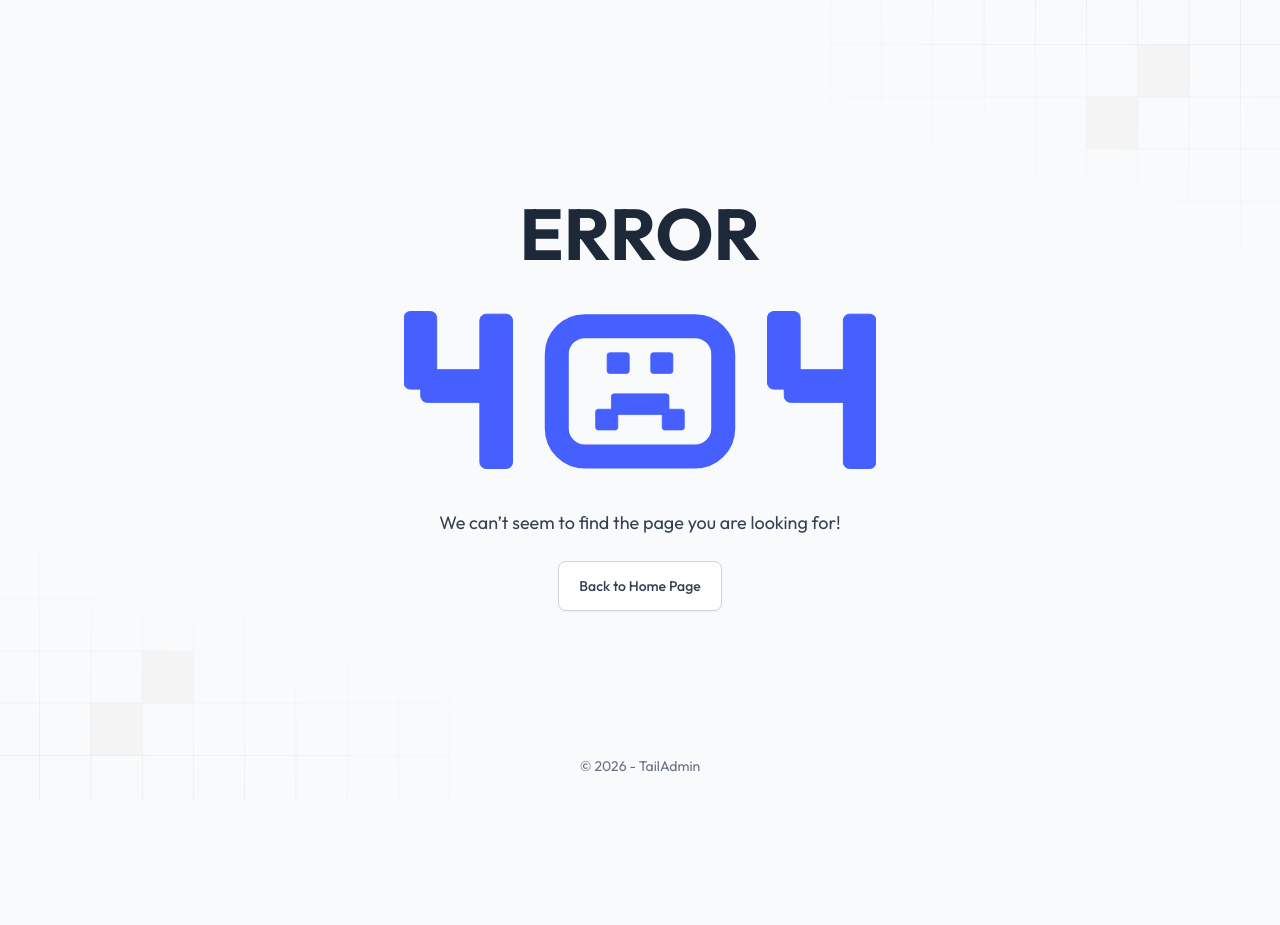
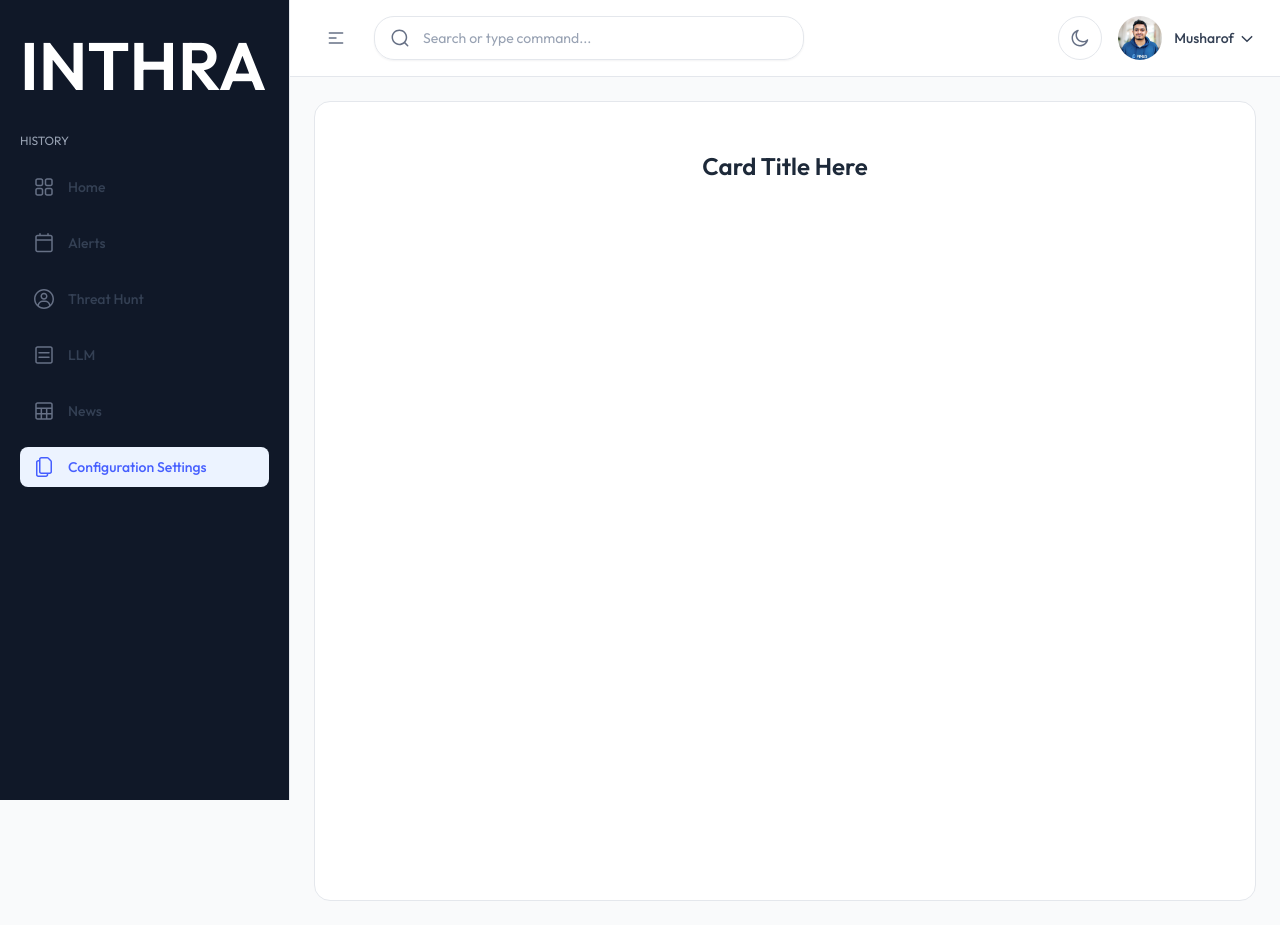
Before and after one commit to Sohel-SH/InthraCyberTec, a Next.js app: page /configuration-settings in a window 1280 px wide. Before the commit this address had no page. Before the commit the page ends 800 px from the top, so only its background shows below. Built offline with nearby package versions, Linux system fonts and the light colour scheme.

Commit message:
navigation match side menu

```diff
--- /dev/null
+++ b/src/app/(admin)/(others-pages)/configuration-settings/page.tsx
@@ -0,0 +1,24 @@
+// import PageBreadcrumb from "@/components/common/PageBreadCrumb";
+import { Metadata } from "next";
+import React from "react";
+
+export const metadata: Metadata = {
+  title: "Next.js Configuration Settings | TailAdmin - Next.js Dashboard Template",
+  description: "This is Next.js Configuration Settings page TailAdmin Dashboard Template",
+};
+
+export default function ConfigurationSettings() {
+  return (
+    <div>
+      {/* <PageBreadcrumb pageTitle="Configuration Settings" /> */}
+      <div className="min-h-screen rounded-2xl border border-gray-200 bg-white px-5 py-7 dark:border-gray-800 dark:bg-white/[0.03] xl:px-10 xl:py-12">
+        <div className="mx-auto w-full max-w-[630px] text-center">
+          <h3 className="mb-4 font-semibold text-gray-800 text-theme-xl dark:text-white/90 sm:text-2xl">
+            Card Title Here
+          </h3>
+
+        </div>
+      </div>
+    </div>
+  );
+}
--- /dev/null
+++ b/src/app/(admin)/(others-pages)/llm/page.tsx
@@ -0,0 +1,44 @@
+// import PageBreadcrumb from "@/components/common/PageBreadCrumb";
+import CheckboxComponents from "@/components/form/form-elements/CheckboxComponents";
+import DefaultInputs from "@/components/form/form-elements/DefaultInputs";
+import DropzoneComponent from "@/components/form/form-elements/DropZone";
+import FileInputExample from "@/components/form/form-elements/FileInputExample";
+import InputGroup from "@/components/form/form-elements/InputGroup";
+import InputStates from "@/components/form/form-elements/InputStates";
+import RadioButtons from "@/components/form/form-elements/RadioButtons";
+import SelectInputs from "@/components/form/form-elements/SelectInputs";
+import TextAreaInput from "@/components/form/form-elements/TextAreaInput";
+import ToggleSwitch from "@/components/form/form-elements/ToggleSwitch";
+import { Metadata } from "next";
+import React from "react";
+
+export const metadata: Metadata = {
+  title: "Next.js LLM | TailAdmin - Next.js Dashboard Template",
+  description:
+    "This is Next.js LLM page for TailAdmin - Next.js Tailwind CSS Admin Dashboard Template",
+};
+
+export default function LLM() {
+  return (
+    <div>
+      {/* <PageBreadcrumb pageTitle="LLM" /> */}
+      <div className="grid grid-cols-1 gap-6 xl:grid-cols-2">
+        <div className="space-y-6">
+          {/* <DefaultInputs />
+          <SelectInputs />
+          <TextAreaInput />
+          <InputStates /> */}
+          efruh
+        </div>
+        <div className="space-y-6">
+          {/* <InputGroup />
+          <FileInputExample />
+          <CheckboxComponents />
+          <RadioButtons />
+          <ToggleSwitch />
+          <DropzoneComponent /> */}
+        </div>
+      </div>
+    </div>
+  );
+}
--- /dev/null
+++ b/src/app/(admin)/(others-pages)/news/page.tsx
@@ -0,0 +1,24 @@
+// import PageBreadcrumb from "@/components/common/PageBreadCrumb";
+import { Metadata } from "next";
+import React from "react";
+
+export const metadata: Metadata = {
+  title: "Next.js News | TailAdmin - Next.js Dashboard Template",
+  description: "This is Next.js News page TailAdmin Dashboard Template",
+};
+
+export default function News() {
+  return (
+    <div>
+      {/* <PageBreadcrumb pageTitle="News" /> */}
+      <div className="min-h-screen rounded-2xl border border-gray-200 bg-white px-5 py-7 dark:border-gray-800 dark:bg-white/[0.03] xl:px-10 xl:py-12">
+        <div className="mx-auto w-full max-w-[630px] text-center">
+          <h3 className="mb-4 font-semibold text-gray-800 text-theme-xl dark:text-white/90 sm:text-2xl">
+            Card Title Here
+          </h3>
+
+        </div>
+      </div>
+    </div>
+  );
+}
--- /dev/null
+++ b/src/app/(admin)/(others-pages)/threat-hunt/page.tsx
@@ -0,0 +1,28 @@
+// import UserAddressCard from "@/components/user-profile/UserAddressCard";
+// import UserInfoCard from "@/components/user-profile/UserInfoCard";
+// import UserMetaCard from "@/components/user-profile/UserMetaCard";
+import { Metadata } from "next";
+import React from "react";
+
+export const metadata: Metadata = {
+  title: "Next.js Threat Hunt | TailAdmin - Next.js Dashboard Template",
+  description:
+    "This is Next.js Threat Hunt page for TailAdmin - Next.js Tailwind CSS Admin Dashboard Template",
+};
+
+export default function ThreatHunt() {
+  return (
+    <div>
+      <div className="rounded-2xl border border-gray-200 bg-white p-5 dark:border-gray-800 dark:bg-white/[0.03] lg:p-6">
+        <h3 className="mb-5 text-lg font-semibold text-gray-800 dark:text-white/90 lg:mb-7">
+          Threat Hunt
+        </h3>
+        <div className="space-y-6">
+          {/* <UserMetaCard />
+          <UserInfoCard />
+          <UserAddressCard /> */}
+        </div>
+      </div>
+    </div>
+  );
+}
```
Also changed, not shown: src/layout/AppSidebar.tsx (+5 -5 lines).
